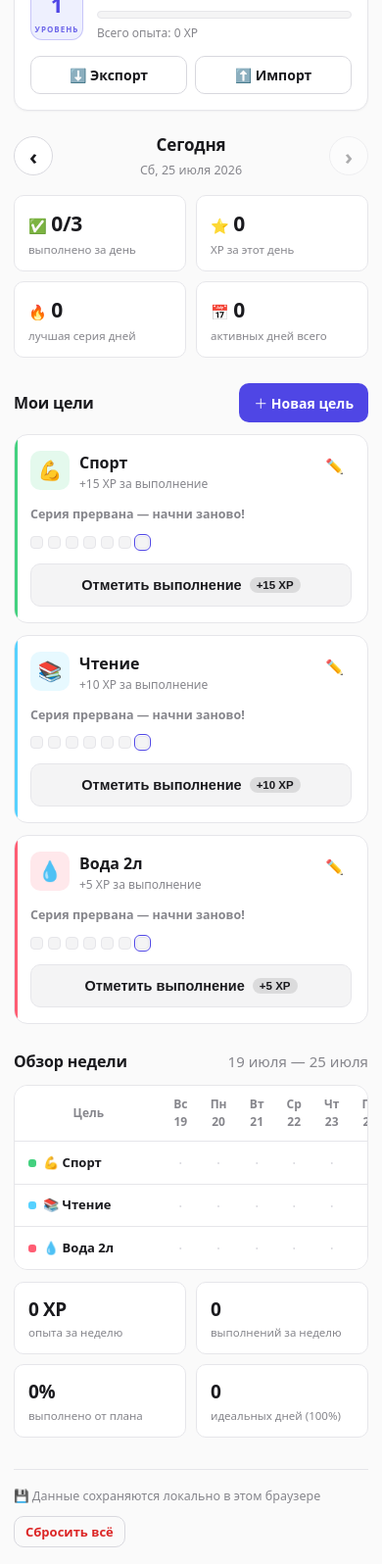
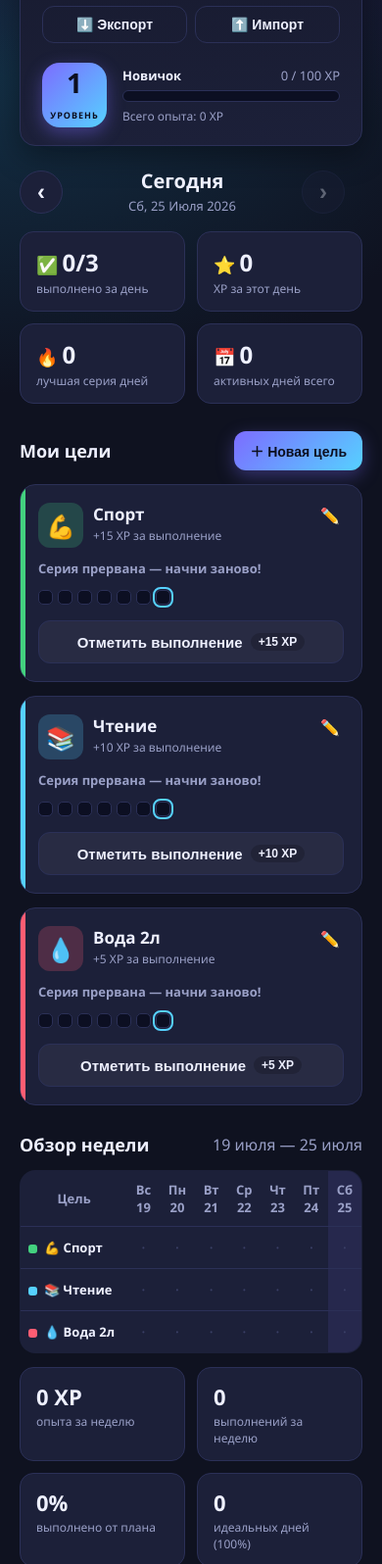
Before and after one commit to AlikZ0/LevelUp, a plain HTML site: page index.html in a window 390 px wide. Shown: the part 113-1709 px from the top of the page at 98% size. Drawn offline with Linux system fonts and the light colour scheme.

Commit message:
Revert "LevelUp — игровой трекер целей (frontend-only, минималистичный + мобильный)"

```diff
--- a/styles.css
+++ b/styles.css
@@ -1,372 +1,315 @@
-/* ============================================================
-   LevelUp — минималистичная тема (light + dark) + мобильная вёрстка
-   ============================================================ */
 :root {
-  --bg: #fafafa;
-  --surface: #ffffff;
-  --surface-2: #f4f4f5;
-  --line: #e6e6ea;
-  --line-strong: #d8d8de;
-  --text: #1a1a1e;
-  --muted: #86868c;
-  --accent: #4f46e5;
-  --accent-soft: #eef0fe;
-  --good: #22a565;
-  --warn: #d97706;
-  --danger: #dc2626;
-  --radius: 14px;
-  --radius-sm: 10px;
-  --shadow: 0 1px 2px rgba(0, 0, 0, 0.04);
-}
-
-@media (prefers-color-scheme: dark) {
-  :root {
-    --bg: #0f0f12;
-    --surface: #17171b;
-    --surface-2: #1e1e24;
-    --line: #26262d;
-    --line-strong: #33333c;
-    --text: #ededf0;
-    --muted: #8a8a93;
-    --accent: #7c7bff;
-    --accent-soft: #1d1d3a;
-    --good: #34d17f;
-    --warn: #f0a836;
-    --danger: #ff6b6b;
-    --shadow: 0 1px 2px rgba(0, 0, 0, 0.3);
-  }
+  --bg: #0f1220;
+  --bg-soft: #171a2e;
+  --card: #1c2039;
+  --card-hover: #232847;
+  --line: #2b3057;
+  --text: #eef0ff;
+  --muted: #9aa0c7;
+  --primary: #7c6cff;
+  --primary-2: #56d1ff;
+  --good: #43d17f;
+  --warn: #ffb347;
+  --danger: #ff5d73;
+  --shadow: 0 10px 30px rgba(0, 0, 0, 0.35);
+  --radius: 16px;
 }
 
 * { box-sizing: border-box; }
 
-html { -webkit-text-size-adjust: 100%; }
-
-body {
+html, body {
   margin: 0;
-  background: var(--bg);
+  padding: 0;
+  background: radial-gradient(1200px 700px at 80% -10%, #221a44 0%, transparent 60%),
+              radial-gradient(1000px 600px at -10% 10%, #133046 0%, transparent 55%),
+              var(--bg);
   color: var(--text);
-  font-family: system-ui, -apple-system, "Segoe UI", Roboto, sans-serif;
-  font-size: 15px;
-  line-height: 1.5;
-  -webkit-font-smoothing: antialiased;
+  font-family: "Segoe UI", system-ui, -apple-system, Roboto, Arial, sans-serif;
   min-height: 100vh;
 }
 
 .app {
-  max-width: 900px;
+  max-width: 1080px;
   margin: 0 auto;
-  padding: 24px 18px 56px;
-  padding-left: max(18px, env(safe-area-inset-left));
-  padding-right: max(18px, env(safe-area-inset-right));
+  padding: 24px 20px 60px;
 }
 
-h1, h2, h3 { margin: 0; font-weight: 650; letter-spacing: -0.01em; }
+h1, h2, h3 { margin: 0; }
 .muted { color: var(--muted); }
 
 /* ===== Buttons ===== */
 .btn {
-  border: 1px solid transparent;
-  border-radius: var(--radius-sm);
-  padding: 9px 14px;
+  border: none;
+  border-radius: 12px;
+  padding: 10px 16px;
   font-size: 14px;
-  font-weight: 550;
-  font-family: inherit;
+  font-weight: 600;
   color: var(--text);
-  background: var(--surface-2);
+  background: var(--card);
   cursor: pointer;
-  transition: background .15s ease, border-color .15s ease, opacity .15s;
+  transition: transform .08s ease, background .15s ease, box-shadow .15s ease;
   white-space: nowrap;
 }
-.btn:hover { background: var(--line); }
-.btn:active { transform: translateY(0.5px); }
-.btn.primary { background: var(--accent); color: #fff; }
-.btn.primary:hover { background: var(--accent); filter: brightness(1.08); }
-.btn.ghost { background: transparent; border-color: var(--line-strong); }
-.btn.ghost:hover { background: var(--surface-2); }
-.btn.small { padding: 6px 11px; font-size: 13px; }
+.btn:hover { background: var(--card-hover); }
+.btn:active { transform: translateY(1px) scale(.99); }
+.btn.primary {
+  background: linear-gradient(135deg, var(--primary), var(--primary-2));
+  color: #0c0f1f;
+  box-shadow: 0 6px 18px rgba(124, 108, 255, .35);
+}
+.btn.primary:hover { filter: brightness(1.05); }
+.btn.ghost { background: transparent; border: 1px solid var(--line); }
+.btn.ghost:hover { background: rgba(255,255,255,.04); }
+.btn.small { padding: 7px 12px; font-size: 13px; }
 .btn.round {
-  width: 40px; height: 40px; border-radius: 50%;
-  font-size: 22px; line-height: 1; padding: 0;
-  border: 1px solid var(--line-strong); background: var(--surface);
-  display: grid; place-items: center;
+  width: 44px; height: 44px; border-radius: 50%;
+  font-size: 24px; line-height: 1; padding: 0;
+  border: 1px solid var(--line); background: var(--card);
 }
-.btn.round:disabled { cursor: default; }
 .btn.danger { color: var(--danger); }
-.btn.danger:hover { background: color-mix(in srgb, var(--danger) 8%, transparent); }
+.btn.danger:hover { background: rgba(255,93,115,.12); }
 
 /* ===== Topbar ===== */
 .topbar {
   display: flex;
   align-items: center;
-  gap: 18px;
+  gap: 20px;
   flex-wrap: wrap;
-  background: var(--surface);
+  background: linear-gradient(180deg, var(--bg-soft), var(--card));
   border: 1px solid var(--line);
   border-radius: var(--radius);
-  padding: 18px 20px;
+  padding: 18px 22px;
   box-shadow: var(--shadow);
 }
-.brand { display: flex; align-items: center; gap: 11px; }
-.brand-logo { font-size: 28px; line-height: 1; }
-.brand h1 { font-size: 21px; }
-.tagline { margin: 1px 0 0; font-size: 12.5px; color: var(--muted); }
+.brand { display: flex; align-items: center; gap: 12px; }
+.brand-logo { font-size: 38px; }
+.brand h1 { font-size: 26px; letter-spacing: .5px; }
+.tagline { margin: 2px 0 0; font-size: 13px; color: var(--muted); }
 
-.level-block { display: flex; align-items: center; gap: 14px; flex: 1; min-width: 260px; }
+.level-block { display: flex; align-items: center; gap: 16px; flex: 1; min-width: 280px; }
 .level-badge {
   display: grid; place-items: center;
-  width: 54px; height: 54px; flex-shrink: 0;
-  border-radius: 12px;
-  background: var(--accent-soft);
-  color: var(--accent);
-  border: 1px solid color-mix(in srgb, var(--accent) 25%, transparent);
+  width: 66px; height: 66px; flex-shrink: 0;
+  border-radius: 18px;
+  background: linear-gradient(135deg, var(--primary), var(--primary-2));
+  color: #0c0f1f; box-shadow: 0 6px 18px rgba(124,108,255,.4);
 }
-.level-num { font-size: 22px; font-weight: 700; line-height: 1; }
-.level-label { font-size: 8px; font-weight: 650; letter-spacing: 1px; opacity: .8; }
-.level-progress { flex: 1; min-width: 140px; }
+.level-num { font-size: 28px; font-weight: 800; line-height: 1; }
+.level-label { font-size: 9px; font-weight: 700; letter-spacing: 1px; }
+.level-progress { flex: 1; min-width: 160px; }
 .level-progress-top, .level-progress-bottom {
   display: flex; justify-content: space-between; align-items: baseline;
   font-size: 13px; margin-bottom: 6px;
 }
-.level-progress-top span:first-child { font-weight: 600; }
-.xp-text { color: var(--muted); font-size: 12.5px; }
+.level-progress-top span:first-child { font-weight: 700; }
+.xp-text { color: var(--muted); }
 .level-progress-bottom { margin: 6px 0 0; color: var(--muted); font-size: 12px; }
 .xpbar {
-  height: 8px; border-radius: 999px; background: var(--surface-2);
+  height: 12px; border-radius: 999px; background: #0c0f22;
   overflow: hidden; border: 1px solid var(--line);
 }
 .xpbar-fill {
-  height: 100%; background: var(--accent); width: 0%;
-  border-radius: 999px;
+  height: 100%;
+  background: linear-gradient(90deg, var(--primary), var(--primary-2));
+  width: 0%;
   transition: width .5s cubic-bezier(.2,.8,.2,1);
+  box-shadow: 0 0 12px rgba(86,209,255,.5);
 }
 .topbar-actions { display: flex; gap: 8px; margin-left: auto; }
 
 /* ===== Daybar ===== */
-.daybar { display: flex; align-items: center; gap: 10px; margin: 22px 0 4px; }
-.daybar-center { text-align: center; flex: 1; }
-.daybar-center h2 { font-size: 18px; }
-.day-date { color: var(--muted); font-size: 12.5px; }
-.daybar #todayBtn { margin-left: 4px; }
+.daybar {
+  display: flex; align-items: center; gap: 12px;
+  margin: 22px 0 4px;
+}
+.daybar-center { text-align: center; min-width: 220px; }
+.daybar-center h2 { font-size: 20px; }
+.day-date { color: var(--muted); font-size: 13px; text-transform: capitalize; }
+.daybar #todayBtn { margin-left: auto; }
 
 /* ===== Stats row ===== */
 .stats-row {
   display: grid; grid-template-columns: repeat(4, 1fr);
-  gap: 10px; margin: 16px 0 8px;
+  gap: 12px; margin: 16px 0 10px;
 }
 .stat-card {
-  background: var(--surface); border: 1px solid var(--line);
-  border-radius: var(--radius-sm); padding: 13px 14px;
+  background: var(--card); border: 1px solid var(--line);
+  border-radius: 14px; padding: 14px 16px;
 }
-.stat-value { font-size: 21px; font-weight: 700; letter-spacing: -0.02em; }
-.stat-label { font-size: 11.5px; color: var(--muted); margin-top: 1px; }
-.stat-card .emoji { font-size: 15px; margin-right: 5px; }
+.stat-value { font-size: 24px; font-weight: 800; }
+.stat-label { font-size: 12px; color: var(--muted); margin-top: 2px; }
+.stat-card .emoji { font-size: 18px; margin-right: 4px; }
 
 /* ===== Sections ===== */
 .section-head {
   display: flex; align-items: center; justify-content: space-between;
-  gap: 12px; margin: 30px 0 14px;
+  margin: 28px 0 14px;
 }
-.section-head h3 { font-size: 16px; }
+.section-head h3 { font-size: 18px; }
 
 /* ===== Goals ===== */
 .goals-grid {
   display: grid; grid-template-columns: repeat(auto-fill, minmax(240px, 1fr));
-  gap: 12px;
+  gap: 14px;
 }
 .goal-card {
   position: relative;
-  background: var(--surface); border: 1px solid var(--line);
-  border-radius: var(--radius); padding: 16px;
-  transition: border-color .15s ease, box-shadow .15s ease;
+  background: var(--card); border: 1px solid var(--line);
+  border-radius: var(--radius); padding: 18px;
+  transition: transform .1s ease, box-shadow .15s ease, border-color .15s;
   overflow: hidden;
 }
 .goal-card::before {
-  content: ""; position: absolute; inset: 0 auto 0 0; width: 3px;
-  background: var(--goal-color, var(--accent));
+  content: ""; position: absolute; inset: 0 auto 0 0; width: 5px;
+  background: var(--goal-color, var(--primary));
 }
-.goal-card:hover { box-shadow: var(--shadow); }
-.goal-card.done { border-color: color-mix(in srgb, var(--goal-color, var(--good)) 45%, var(--line)); }
+.goal-card:hover { transform: translateY(-2px); box-shadow: var(--shadow); }
+.goal-card.done { border-color: var(--goal-color, var(--good)); }
 .goal-top { display: flex; align-items: flex-start; gap: 10px; }
 .goal-icon {
-  width: 40px; height: 40px; flex-shrink: 0; border-radius: 10px;
-  display: grid; place-items: center; font-size: 20px;
-  background: color-mix(in srgb, var(--goal-color, var(--accent)) 14%, transparent);
+  width: 46px; height: 46px; flex-shrink: 0; border-radius: 12px;
+  display: grid; place-items: center; font-size: 24px;
+  background: color-mix(in srgb, var(--goal-color, var(--primary)) 22%, transparent);
 }
 .goal-info { flex: 1; min-width: 0; }
-.goal-name { font-size: 16px; font-weight: 600; word-break: break-word; }
-.goal-sub { font-size: 12px; color: var(--muted); margin-top: 1px; }
+.goal-name { font-size: 17px; font-weight: 700; word-break: break-word; }
+.goal-sub { font-size: 12px; color: var(--muted); margin-top: 2px; }
 .goal-edit {
   background: transparent; border: none; color: var(--muted);
-  cursor: pointer; font-size: 15px; padding: 4px; border-radius: 8px;
-  line-height: 1;
+  cursor: pointer; font-size: 16px; padding: 4px; border-radius: 8px;
 }
-.goal-edit:hover { background: var(--surface-2); }
+.goal-edit:hover { background: rgba(255,255,255,.06); color: var(--text); }
 
 .goal-streak {
-  display: inline-flex; align-items: center; gap: 5px;
-  margin-top: 13px; font-size: 12.5px; color: var(--warn); font-weight: 550;
+  display: inline-flex; align-items: center; gap: 4px;
+  margin-top: 12px; font-size: 13px; color: var(--warn); font-weight: 600;
 }
 .goal-week-dots { display: flex; gap: 5px; margin-top: 12px; }
 .wk-dot {
-  width: 13px; height: 13px; border-radius: 4px;
-  background: var(--surface-2); border: 1px solid var(--line);
+  width: 15px; height: 15px; border-radius: 5px;
+  background: #0c0f22; border: 1px solid var(--line);
 }
 .wk-dot.on { background: var(--goal-color, var(--good)); border-color: transparent; }
-.wk-dot.today { outline: 1.5px solid var(--accent); outline-offset: 1.5px; }
+.wk-dot.today { outline: 2px solid var(--primary-2); outline-offset: 1px; }
 
-.goal-action { margin-top: 15px; }
+.goal-action { margin-top: 16px; }
 .check-btn {
-  width: 100%; border-radius: var(--radius-sm); padding: 11px;
-  font-size: 14.5px; font-weight: 600; cursor: pointer;
+  width: 100%; border: none; border-radius: 12px; padding: 12px;
+  font-size: 15px; font-weight: 700; cursor: pointer;
   display: flex; align-items: center; justify-content: center; gap: 8px;
-  background: var(--surface-2); color: var(--text);
+  background: rgba(255,255,255,.05); color: var(--text);
   border: 1px solid var(--line); transition: all .15s;
 }
-.check-btn:hover { background: var(--line); }
+.check-btn:hover { background: rgba(255,255,255,.09); }
 .check-btn.done {
-  background: var(--goal-color, var(--good)); color: #fff; border-color: transparent;
+  background: var(--goal-color, var(--good)); color: #0c0f1f; border-color: transparent;
 }
 .check-btn .xp-pill {
-  font-size: 11.5px; padding: 2px 7px; border-radius: 999px;
-  background: rgba(0,0,0,.10);
+  font-size: 12px; padding: 2px 8px; border-radius: 999px;
+  background: rgba(0,0,0,.18);
 }
-.check-btn.done .xp-pill { background: rgba(255,255,255,.22); }
 
 .empty-hint {
-  text-align: center; color: var(--muted); padding: 28px;
-  border: 1px dashed var(--line-strong); border-radius: var(--radius);
-  font-size: 14px;
+  text-align: center; color: var(--muted); padding: 30px;
+  border: 1px dashed var(--line); border-radius: var(--radius);
 }
 
 /* ===== Week table ===== */
-.week-table-wrap {
-  overflow-x: auto; -webkit-overflow-scrolling: touch;
-  border: 1px solid var(--line); border-radius: var(--radius);
-  background: var(--surface);
-}
+.week-table-wrap { overflow-x: auto; }
 .week-table {
-  width: 100%; border-collapse: collapse; font-size: 13px; min-width: 420px;
+  width: 100%; border-collapse: collapse; font-size: 13px;
+  background: var(--card); border: 1px solid var(--line);
+  border-radius: var(--radius); overflow: hidden;
 }
 .week-table th, .week-table td {
-  padding: 10px 6px; text-align: center; border-bottom: 1px solid var(--line);
+  padding: 10px 8px; text-align: center; border-bottom: 1px solid var(--line);
 }
-.week-table th { color: var(--muted); font-weight: 550; font-size: 12px; }
-.week-table td.goal-cell { text-align: left; font-weight: 550; white-space: nowrap; padding-left: 14px; }
+.week-table th { color: var(--muted); font-weight: 600; }
+.week-table td.goal-cell {
+  text-align: left; font-weight: 600; white-space: nowrap;
+}
 .week-table td.goal-cell .dot {
-  display: inline-block; width: 8px; height: 8px; border-radius: 3px;
+  display: inline-block; width: 9px; height: 9px; border-radius: 3px;
   margin-right: 7px; vertical-align: middle;
 }
 .week-table tr:last-child td { border-bottom: none; }
-.week-table .col-today { background: var(--accent-soft); }
-.cell-mark { font-size: 15px; }
+.week-table .col-today { background: rgba(124,108,255,.10); }
+.cell-mark { font-size: 16px; }
 .cell-mark.on { color: var(--good); }
-.cell-mark.off { color: var(--line-strong); }
+.cell-mark.off { color: #3a3f66; }
 
 .week-summary {
-  display: grid; grid-template-columns: repeat(auto-fit, minmax(140px, 1fr));
-  gap: 10px; margin-top: 12px;
+  display: grid; grid-template-columns: repeat(auto-fit, minmax(150px, 1fr));
+  gap: 12px; margin-top: 14px;
 }
 .summary-card {
-  background: var(--surface); border: 1px solid var(--line);
-  border-radius: var(--radius-sm); padding: 13px 14px;
+  background: var(--card); border: 1px solid var(--line);
+  border-radius: 14px; padding: 14px 16px;
 }
-.summary-card .v { font-size: 19px; font-weight: 700; letter-spacing: -0.02em; }
-.summary-card .l { font-size: 11.5px; color: var(--muted); margin-top: 1px; }
+.summary-card .v { font-size: 22px; font-weight: 800; }
+.summary-card .l { font-size: 12px; color: var(--muted); margin-top: 2px; }
 
 /* ===== Footer ===== */
 .footer {
   display: flex; align-items: center; justify-content: space-between;
-  gap: 12px; flex-wrap: wrap;
-  margin-top: 32px; padding-top: 18px; border-top: 1px solid var(--line);
+  margin-top: 34px; padding-top: 18px; border-top: 1px solid var(--line);
 }
-.save-status { font-size: 12.5px; color: var(--muted); }
+.save-status { font-size: 13px; color: var(--muted); }
 
 /* ===== Modal ===== */
 .modal-backdrop {
-  position: fixed; inset: 0; background: rgba(0,0,0,.4);
-  backdrop-filter: blur(2px);
+  position: fixed; inset: 0; background: rgba(5,7,18,.7);
+  backdrop-filter: blur(4px);
   display: grid; place-items: center; z-index: 50; padding: 16px;
 }
 .modal-backdrop[hidden] { display: none; }
 .modal {
-  width: 100%; max-width: 420px;
-  background: var(--surface); border: 1px solid var(--line);
-  border-radius: var(--radius); padding: 22px;
-  box-shadow: 0 12px 40px rgba(0,0,0,.18);
+  width: 100%; max-width: 440px;
+  background: var(--card); border: 1px solid var(--line);
+  border-radius: var(--radius); padding: 24px; box-shadow: var(--shadow);
 }
-.modal h3 { font-size: 18px; margin-bottom: 18px; }
-.field { display: block; margin-bottom: 15px; }
-.field > span { display: block; font-size: 12.5px; color: var(--muted); margin-bottom: 6px; }
+.modal h3 { font-size: 20px; margin-bottom: 18px; }
+.field { display: block; margin-bottom: 16px; }
+.field > span { display: block; font-size: 13px; color: var(--muted); margin-bottom: 6px; }
 .field input[type="text"], .field input[type="number"] {
-  width: 100%; padding: 10px 12px; border-radius: var(--radius-sm);
-  background: var(--surface); border: 1px solid var(--line-strong); color: var(--text);
-  font-size: 15px; font-family: inherit;
+  width: 100%; padding: 11px 12px; border-radius: 10px;
+  background: #0c0f22; border: 1px solid var(--line); color: var(--text);
+  font-size: 15px;
 }
-.field input:focus { outline: none; border-color: var(--accent); }
-.emoji-picker, .color-picker { display: flex; flex-wrap: wrap; gap: 7px; }
+.field input:focus { outline: none; border-color: var(--primary); }
+.emoji-picker, .color-picker { display: flex; flex-wrap: wrap; gap: 8px; }
 .emoji-opt {
-  width: 38px; height: 38px; border-radius: 9px; font-size: 19px;
+  width: 40px; height: 40px; border-radius: 10px; font-size: 20px;
   display: grid; place-items: center; cursor: pointer;
-  background: var(--surface-2); border: 1px solid var(--line);
+  background: #0c0f22; border: 1px solid var(--line);
 }
-.emoji-opt.sel { border-color: var(--accent); background: var(--accent-soft); }
+.emoji-opt.sel { border-color: var(--primary); background: rgba(124,108,255,.18); }
 .color-opt {
-  width: 30px; height: 30px; border-radius: 50%; cursor: pointer;
+  width: 32px; height: 32px; border-radius: 50%; cursor: pointer;
   border: 2px solid transparent;
 }
-.color-opt.sel { border-color: var(--text); transform: scale(1.1); }
-.modal-actions { display: flex; align-items: center; gap: 9px; margin-top: 20px; }
+.color-opt.sel { border-color: var(--text); transform: scale(1.12); }
+.modal-actions { display: flex; align-items: center; gap: 10px; margin-top: 22px; }
 .modal-actions .spacer { flex: 1; }
 
 /* ===== Toast ===== */
 .toast {
-  position: fixed; bottom: 20px; left: 50%; transform: translateX(-50%);
-  background: var(--text); color: var(--bg);
-  padding: 11px 18px; border-radius: var(--radius-sm);
-  box-shadow: 0 8px 24px rgba(0,0,0,.2);
-  font-weight: 550; font-size: 14px; z-index: 60;
-  max-width: calc(100vw - 32px); text-align: center;
-  animation: toastIn .2s ease;
+  position: fixed; bottom: 24px; left: 50%; transform: translateX(-50%);
+  background: var(--card); border: 1px solid var(--line);
+  padding: 12px 20px; border-radius: 12px; box-shadow: var(--shadow);
+  font-weight: 600; z-index: 60; animation: toastIn .25s ease;
 }
-.toast.good { background: var(--good); color: #fff; }
-.toast.warn { background: var(--warn); color: #fff; }
-@keyframes toastIn { from { opacity: 0; transform: translate(-50%, 10px); } to { opacity: 1; } }
+.toast.good { border-color: var(--good); }
+.toast.warn { border-color: var(--warn); }
+@keyframes toastIn { from { opacity: 0; transform: translate(-50%, 12px); } to { opacity: 1; } }
 
-@keyframes pop { 0% { transform: scale(1); } 40% { transform: scale(1.04); } 100% { transform: scale(1); } }
-.pop { animation: pop .3s ease; }
+@keyframes pop { 0% { transform: scale(1); } 40% { transform: scale(1.15); } 100% { transform: scale(1); } }
+.pop { animation: pop .35s ease; }
 
-/* ============================================================
-   Мобильная адаптация
-   ============================================================ */
-@media (max-width: 680px) {
-  .app { padding: 16px 14px 44px; }
-
-  .topbar { flex-direction: column; align-items: stretch; gap: 14px; padding: 16px; }
-  .brand { justify-content: flex-start; }
-  .level-block { width: 100%; min-width: 0; }
-  .topbar-actions { margin-left: 0; }
+/* ===== Responsive ===== */
+@media (max-width: 720px) {
+  .stats-row { grid-template-columns: repeat(2, 1fr); }
+  .topbar-actions { margin-left: 0; width: 100%; }
   .topbar-actions .btn { flex: 1; }
-
-  .stats-row { grid-template-columns: repeat(2, 1fr); }
-
-  .daybar { gap: 8px; }
-  .daybar-center h2 { font-size: 17px; }
-  .daybar #todayBtn { margin-left: 0; }
-
-  .goals-grid { grid-template-columns: 1fr; }
-
-  .section-head { margin: 26px 0 12px; }
-  .footer { flex-direction: column; align-items: flex-start; gap: 10px; }
+  .level-block { order: 3; width: 100%; }
 }
-
-@media (max-width: 380px) {
-  .stats-row { grid-template-columns: 1fr 1fr; gap: 8px; }
-  .stat-value { font-size: 19px; }
-  .brand-logo { font-size: 24px; }
-}
-
-/* Более крупные зоны нажатия на сенсорных экранах */
-@media (hover: none) {
-  .check-btn { padding: 13px; }
-  .goal-edit { padding: 8px; }
-}
```
Also changed, not shown: index.html (+1 -4 lines).
